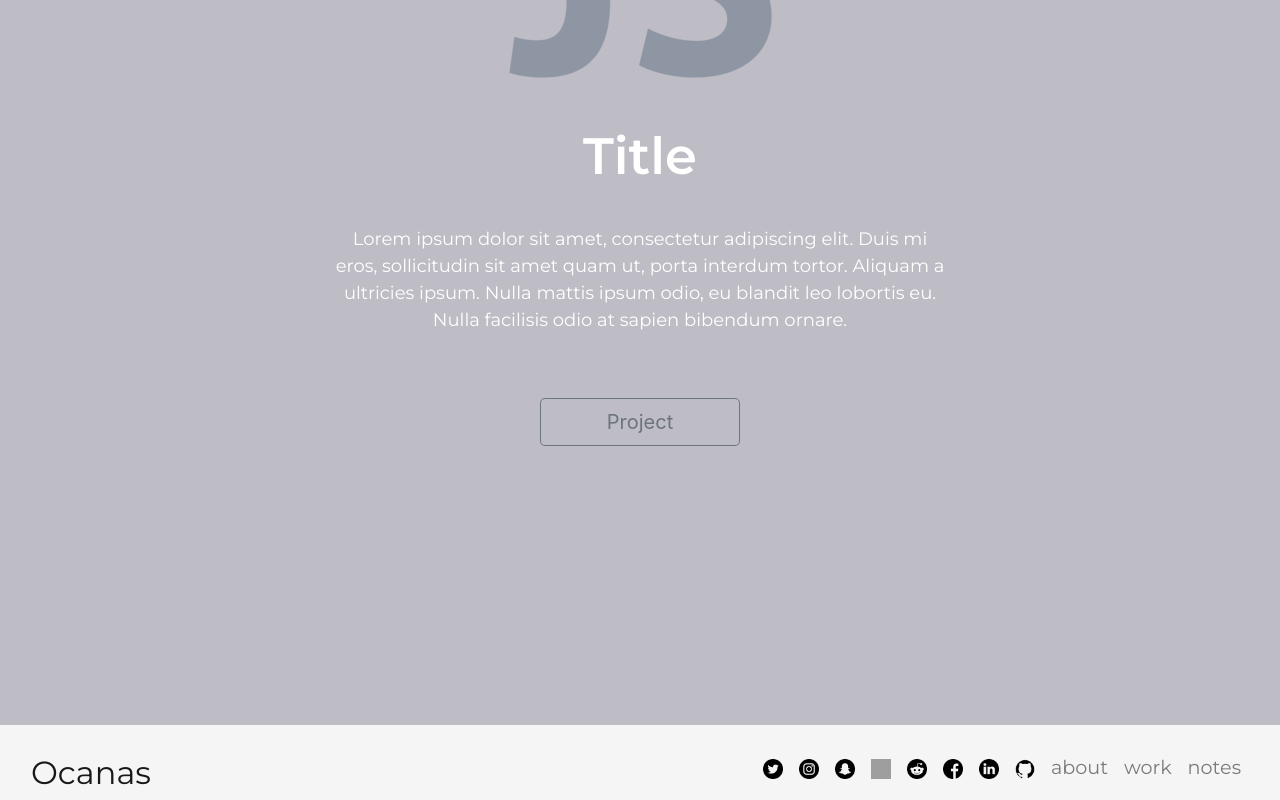
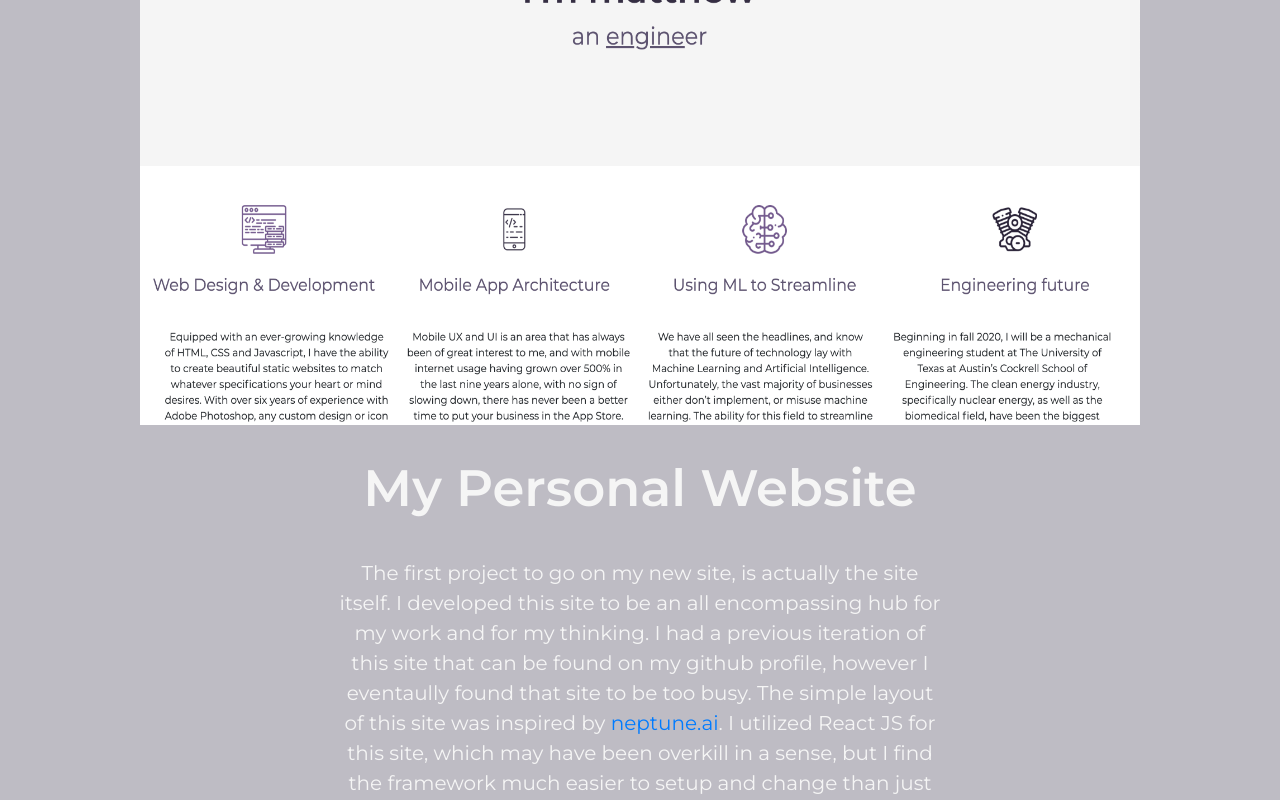
Before and after one commit to mattocanas/personalwebsite, a React (Create React App) app: page /work in a window 1280 px wide. Shown: the part 660-1460 px from the top of the page. Built offline with nearby package versions, Linux system fonts and the light colour scheme; grey boxes are pictures that could not be loaded.

Commit message:
finihsed project page

```diff
--- a/public/index.html
+++ b/public/index.html
@@ -28,7 +28,7 @@
       work correctly both with client-side routing and a non-root public URL.
       Learn how to configure a non-root public URL by running `npm run build`.
     -->
-    <title>React App</title>
+    <title>Matthew Ocañas</title>
   </head>
   <body>
     <noscript>You need to enable JavaScript to run this app.</noscript>
--- a/src/components/Note.js
+++ b/src/components/Note.js
@@ -31,9 +31,11 @@ const Note = ({
           </Col>
         </Row>
         <Row align='center'>
-          <Col className='text-col col-4'>
+          <Col />
+          <Col className='text-col col-6'>
             <p className='note-text'>{text}</p>
           </Col>
+          <Col />
         </Row>
       </Container>
     </>
--- a/src/components/Notes.js
+++ b/src/components/Notes.js
@@ -13,11 +13,14 @@ const Notes = () => {
           </Col>
         </Row>
       </Container>
-      <Note
+      {/* <Note
         title='title'
         subtitle='subtitle'
         text='textajksdfhajhsdfjkhasdjkf asdjkfhajksdhfjkahsdfjk askdjfhasjkdfhkajsdfjkashd fjkashdfjkhasdkjfhajksdfadsfd asd fas df asd fa sdf asdf as df asdf asd fa sdf as df asdf as df asdf as df asdf asd f asdf as df asd fa sdf asd fa sdf asd fa sdf '
-      />
+      /> */}
+      <h1 className='construction'>
+        Under Construction. Please put on a hard hat.
+      </h1>
 
       <Container className='fourth-container-notes'>
         <Row className='fourth-container-title-row'>
--- a/src/components/Work.js
+++ b/src/components/Work.js
@@ -1,6 +1,6 @@
 import React from "react";
 import { Button, Container, Row, Col } from "reactstrap";
-import javascript from "../assests/javascript.png";
+import project1 from "../assests/Project1.png";
 import github from "../assests/github.png";
 import styles from "./styles/Work.css";
 
@@ -34,14 +34,14 @@ const Work = () => {
       <Container className='project-container'>
         <Row align='center'>
           <Col>
-            <img src={javascript} />
+            <img className='project-img' src={project1} />
           </Col>
         </Row>
 
         <Row align='center'>
-          <Col>
-            <h2 className='work-title' style={{ color: "white" }}>
-              Title
+          <Col className='title-col'>
+            <h2 className='work-title' style={{ color: "#F5F5F5" }}>
+              My Personal Website
             </h2>
           </Col>
         </Row>
@@ -50,20 +50,35 @@ const Work = () => {
           <Col className='col-6 mx-auto'>
             <p
               className='work-text'
-              style={{ color: "white", paddingTop: "2rem" }}
+              style={{ color: "#F5F5F5", paddingTop: "2rem" }}
             >
-              Lorem ipsum dolor sit amet, consectetur adipiscing elit. Duis mi
-              eros, sollicitudin sit amet quam ut, porta interdum tortor.
-              Aliquam a ultricies ipsum. Nulla mattis ipsum odio, eu blandit leo
-              lobortis eu. Nulla facilisis odio at sapien bibendum ornare.
+              The first project to go on my new site, is actually the site
+              itself. I developed this site to be an all encompassing hub for my
+              work and for my thinking. I had a previous iteration of this site
+              that can be found on my github profile, however I eventaully found
+              that site to be too busy. The simple layout of this site was
+              inspired by <a href='https://neptune.ai/'>neptune.ai</a>. I
+              utilized React JS for this site, which may have been overkill in a
+              sense, but I find the framework much easier to setup and change
+              than just regular HTML and CSS files. For the design, I utilized
+              ReactStrap and Bootstrap 4, couples with custom CSS classes. On
+              the landing page, you will first notice the typing animation,
+              which was the outside library "React Typing Animation". To router
+              between the three different pages, I made used of the React-Router
+              library, which is very easy to use. lastly, I deployed the site
+              using heroku, which I believe to be the easiest way to deploy.
+              From start to finish this project took me about two days of work.
+              Eventaully I would like to come back and add in "mailchimp" to
+              have a functioning mailist, but I think I should start working on
+              actual React Apps.
             </p>
           </Col>
         </Row>
 
-        <Row align='center'>
-          <Col style={{ paddingTop: "3rem" }}>
+        <Row className='button-col' align='center'>
+          <Col className='button-col' style={{ paddingTop: "3rem" }}>
             <Button size='lg' className='project-btn' outline color='secondary'>
-              Project
+              Project Repo
             </Button>
           </Col>
         </Row>
--- a/src/components/styles/About.css
+++ b/src/components/styles/About.css
@@ -1,6 +1,6 @@
 .icon {
-  height: 100px;
-  width: 100px;
+  height: 5rem;
+  width: 5rem;
 }
 
 .first-container {
@@ -8,6 +8,7 @@
   height: 430px;
   text-align: center;
   position: relative;
+  padding-top: 100px;
 }
 
 .title-custom {
@@ -24,17 +25,25 @@
 .subtitle-custom {
   color: #5c5470;
   font-family: "Montserrat", sans-serif;
-  font-size: 2rem;
+  font-size: 2.5rem;
 }
 
-.title-column-custom {
-  position: absolute;
-  top: 40%;
+/* .title-column-custom {
 }
 
 .subtitle-column-custom {
-  position: absolute;
-  top: 57%;
+}
+
+.subtitle-row {
+} */
+
+.title-row {
+  padding-bottom: rem;
+}
+
+.about-text {
+  font-family: "Montserrat", sans-serif;
+  font-size: 1.1rem;
 }
 
 .container {
@@ -48,6 +57,7 @@
 
 .second-container {
   background-color: white;
+  padding: auto 20px;
 }
 
 .skills-title {
@@ -63,6 +73,8 @@
 .skills-text-row {
   padding-top: 3rem;
   padding-bottom: 5rem;
+  padding-right: 30px;
+  padding-left: 30px;
 }
 
 .third-container {
@@ -94,12 +106,12 @@
 
 .fourth-container-title-row {
   padding-top: 3rem;
-  padding-bottom: 2rem;
+  padding-bottom: 1rem;
 }
 
 .fourth-container-input-row {
   padding-bottom: 3rem;
-  padding-top: 2rem;
+  padding-top: 0rem;
 }
 
 .custom-input {
--- a/src/components/styles/Note.css
+++ b/src/components/styles/Note.css
@@ -21,7 +21,7 @@
 .text-col {
   padding-top: 2rem;
   padding-bottom: 3rem;
-  left: 34%;
+  /* left: 34%; */
 }
 
 .note-title {
--- a/src/components/styles/Notes.css
+++ b/src/components/styles/Notes.css
@@ -36,3 +36,9 @@
 .fourth-container-title-row {
   padding-bottom: 0.1rem;
 }
+
+.construction {
+  padding-left: 28%;
+  padding-top: 200px;
+  padding-bottom: 200px;
+}
--- a/src/components/styles/Work.css
+++ b/src/components/styles/Work.css
@@ -10,7 +10,7 @@
   font-weight: bold;
   font-size: 2rem;
   color: #352f44;
-  padding-top: 5%;
+  padding-top: 20px;
 }
 
 .top-container-image {
@@ -24,7 +24,7 @@
 .project-container {
   background-color: #bebcc4;
   max-width: 100%;
-  height: 900px;
+  height: 1350px;
 }
 
 .work-title {
@@ -35,7 +35,7 @@
 
 .work-text {
   font-family: "Montserrat", sans-serif;
-  font-size: 18px;
+  font-size: 20px;
 }
 
 .header-icon {
@@ -51,3 +51,9 @@
 .project-btn {
   width: 200px;
 }
+
+.project-img {
+  height: 600px;
+  width: 1000px;
+  padding-top: 30px;
+}
```
Also changed, not shown: src/components/About.js (+33 -35 lines), src/assests/Project1.png (added), 1 other file (tests, documents, lock files or other folders).
